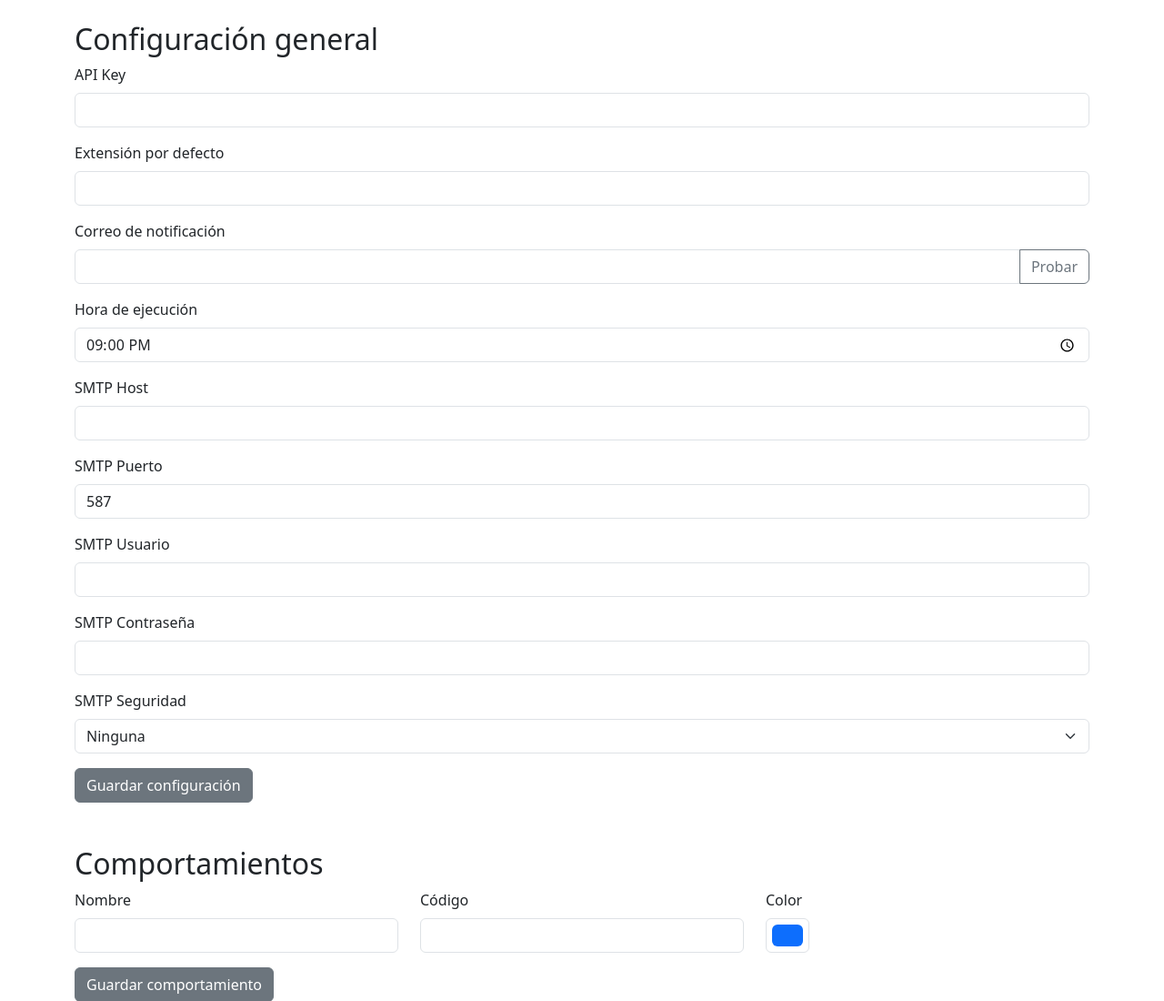
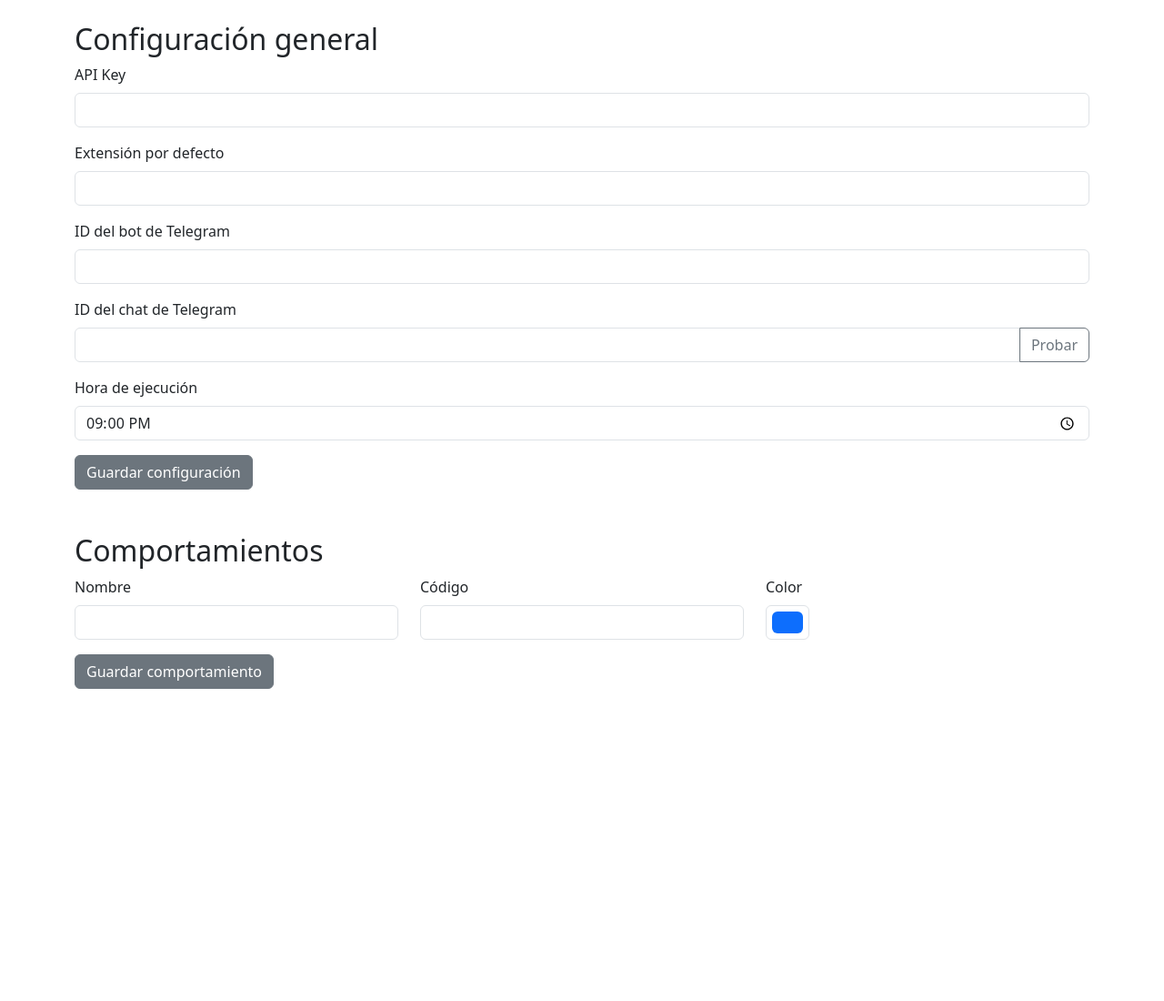
Before and after one commit to DiegoInDaHu/PQMultivoice, a PHP site: page /config.php in a window 1280 px wide. Shown: the part 56-1156 px from the top of the page at 91% size. After the commit the page ends 813 px from the top, so only its background shows below. Run offline with PHP 8.4, Linux system fonts and the light colour scheme; data that the repository does not hold is empty; some libraries are stand-ins or nearby versions.

Commit message:
Use Telegram for behavior notifications

```diff
--- a/config.php
+++ b/config.php
@@ -1,10 +1,6 @@
 <?php
 require __DIR__ . '/db.php';
 // Configuration page with multi-date calendar using Bootstrap and Flatpickr
-
-require __DIR__ . '/vendor/autoload.php';
-use PHPMailer\PHPMailer\PHPMailer;
-use PHPMailer\PHPMailer\Exception;
 
 $pdo->exec('CREATE TABLE IF NOT EXISTS scheduled_calls (
     id INT AUTO_INCREMENT PRIMARY KEY,
@@ -20,12 +16,8 @@ $pdo->exec('CREATE TABLE IF NOT EXISTS settings (
     api_key VARCHAR(255) NOT NULL,
     default_extension VARCHAR(255) DEFAULT NULL,
     execution_time VARCHAR(5) DEFAULT "21:00",
-    notification_email VARCHAR(255) DEFAULT NULL,
-    smtp_host VARCHAR(255) DEFAULT NULL,
-    smtp_port INT DEFAULT 587,
-    smtp_user VARCHAR(255) DEFAULT NULL,
-    smtp_pass VARCHAR(255) DEFAULT NULL,
-    smtp_secure VARCHAR(10) DEFAULT NULL
+    telegram_bot_id VARCHAR(255) DEFAULT NULL,
+    telegram_chat_id VARCHAR(255) DEFAULT NULL
 ) ENGINE=InnoDB DEFAULT CHARSET=utf8mb4');
 try {
     $pdo->exec('ALTER TABLE settings ADD COLUMN default_extension VARCHAR(255) DEFAULT NULL');
@@ -48,26 +40,20 @@ try {
     // Column may already exist
 }
 try {
-    $pdo->exec('ALTER TABLE settings ADD COLUMN notification_email VARCHAR(255) DEFAULT NULL');
+    $pdo->exec('ALTER TABLE settings ADD COLUMN telegram_bot_id VARCHAR(255) DEFAULT NULL');
 } catch (PDOException $e) {
     // Column may already exist
 }
-try { $pdo->exec('ALTER TABLE settings ADD COLUMN smtp_host VARCHAR(255) DEFAULT NULL'); } catch (PDOException $e) {}
-try { $pdo->exec('ALTER TABLE settings ADD COLUMN smtp_port INT DEFAULT 587'); } catch (PDOException $e) {}
-try { $pdo->exec('ALTER TABLE settings ADD COLUMN smtp_user VARCHAR(255) DEFAULT NULL'); } catch (PDOException $e) {}
-try { $pdo->exec('ALTER TABLE settings ADD COLUMN smtp_pass VARCHAR(255) DEFAULT NULL'); } catch (PDOException $e) {}
-try { $pdo->exec('ALTER TABLE settings ADD COLUMN smtp_secure VARCHAR(10) DEFAULT NULL'); } catch (PDOException $e) {}
+try {
+    $pdo->exec('ALTER TABLE settings ADD COLUMN telegram_chat_id VARCHAR(255) DEFAULT NULL');
+} catch (PDOException $e) {}
 
-$settings = $pdo->query('SELECT api_key, default_extension, execution_time, notification_email, smtp_host, smtp_port, smtp_user, smtp_pass, smtp_secure FROM settings WHERE id = 1')->fetch() ?: [];
+$settings = $pdo->query('SELECT api_key, default_extension, execution_time, telegram_bot_id, telegram_chat_id FROM settings WHERE id = 1')->fetch() ?: [];
 $apiKey = $settings['api_key'] ?? '';
 $defaultExtension = $settings['default_extension'] ?? '';
 $executionTime = $settings['execution_time'] ?? '21:00';
-$notificationEmail = $settings['notification_email'] ?? '';
-$smtpHost = $settings['smtp_host'] ?? '';
-$smtpPort = $settings['smtp_port'] ?? 587;
-$smtpUser = $settings['smtp_user'] ?? '';
-$smtpPass = $settings['smtp_pass'] ?? '';
-$smtpSecure = $settings['smtp_secure'] ?? '';
+$telegramBotId = $settings['telegram_bot_id'] ?? '';
+$telegramChatId = $settings['telegram_chat_id'] ?? '';
 
 $message = '';
 
@@ -86,54 +72,29 @@ if ($_SERVER['REQUEST_METHOD'] === 'POST') {
         $newKey = trim($_POST['api_key'] ?? '');
         $newDefault = trim($_POST['default_extension'] ?? '');
         $newTime = trim($_POST['execution_time'] ?? '21:00');
-        $newEmail = trim($_POST['notification_email'] ?? '');
-        $newSmtpHost = trim($_POST['smtp_host'] ?? '');
-        $newSmtpPort = intval($_POST['smtp_port'] ?? 587);
-        $newSmtpUser = trim($_POST['smtp_user'] ?? '');
-        $newSmtpPass = trim($_POST['smtp_pass'] ?? '');
-        $newSmtpSecure = trim($_POST['smtp_secure'] ?? '');
-        $stmt = $pdo->prepare('REPLACE INTO settings (id, api_key, default_extension, execution_time, notification_email, smtp_host, smtp_port, smtp_user, smtp_pass, smtp_secure) VALUES (1, :api_key, :default_extension, :execution_time, :notification_email, :smtp_host, :smtp_port, :smtp_user, :smtp_pass, :smtp_secure)');
-        $stmt->execute([':api_key' => $newKey, ':default_extension' => $newDefault, ':execution_time' => $newTime, ':notification_email' => $newEmail, ':smtp_host' => $newSmtpHost, ':smtp_port' => $newSmtpPort, ':smtp_user' => $newSmtpUser, ':smtp_pass' => $newSmtpPass, ':smtp_secure' => $newSmtpSecure]);
+        $newBot = trim($_POST['telegram_bot_id'] ?? '');
+        $newChat = trim($_POST['telegram_chat_id'] ?? '');
+        $stmt = $pdo->prepare('REPLACE INTO settings (id, api_key, default_extension, execution_time, telegram_bot_id, telegram_chat_id) VALUES (1, :api_key, :default_extension, :execution_time, :telegram_bot_id, :telegram_chat_id)');
+        $stmt->execute([':api_key' => $newKey, ':default_extension' => $newDefault, ':execution_time' => $newTime, ':telegram_bot_id' => $newBot, ':telegram_chat_id' => $newChat]);
         $apiKey = $newKey;
         $defaultExtension = $newDefault;
         $executionTime = $newTime;
-        $notificationEmail = $newEmail;
-        $smtpHost = $newSmtpHost;
-        $smtpPort = $newSmtpPort;
-        $smtpUser = $newSmtpUser;
-        $smtpPass = $newSmtpPass;
-        $smtpSecure = $newSmtpSecure;
+        $telegramBotId = $newBot;
+        $telegramChatId = $newChat;
         $message = 'Configuración actualizada.';
-    } elseif ($action === 'send_test_email') {
-        $email = trim($_POST['notification_email'] ?? '');
-        $smtpHost = trim($_POST['smtp_host'] ?? $smtpHost);
-        $smtpPort = intval($_POST['smtp_port'] ?? $smtpPort);
-        $smtpUser = trim($_POST['smtp_user'] ?? $smtpUser);
-        $smtpPass = trim($_POST['smtp_pass'] ?? $smtpPass);
-        $smtpSecure = trim($_POST['smtp_secure'] ?? $smtpSecure);
-        if ($email !== '' && $smtpHost !== '' && $smtpUser !== '') {
-            $mail = new PHPMailer(true);
-            try {
-                $mail->isSMTP();
-                $mail->Host = $smtpHost;
-                $mail->SMTPAuth = true;
-                $mail->Username = $smtpUser;
-                $mail->Password = $smtpPass;
-                if ($smtpSecure !== '') { $mail->SMTPSecure = $smtpSecure; }
-                $mail->Port = $smtpPort ?: 587;
-                $mail->setFrom($smtpUser);
-                $mail->addAddress($email);
-                $mail->Subject = 'Prueba de notificación';
-                $mail->Body = 'Este es un mensaje de prueba.';
-                $mail->send();
-                $message = 'Correo de prueba enviado.';
-            } catch (Exception $e) {
-                $message = 'Error al enviar el correo de prueba: ' . $mail->ErrorInfo;
-            }
+    } elseif ($action === 'send_test_message') {
+        $bot = trim($_POST['telegram_bot_id'] ?? $telegramBotId);
+        $chat = trim($_POST['telegram_chat_id'] ?? $telegramChatId);
+        if ($bot !== '' && $chat !== '') {
+            $text = urlencode('Mensaje de prueba.');
+            $url = "https://api.telegram.org/bot{$bot}/sendMessage?chat_id={$chat}&text={$text}";
+            $res = @file_get_contents($url);
+            $message = $res !== false ? 'Mensaje de prueba enviado.' : 'Error al enviar el mensaje de prueba.';
         } else {
-            $message = 'Configuración SMTP incompleta o correo no válido.';
+            $message = 'Bot ID y Chat ID son obligatorios.';
         }
-        $notificationEmail = $email;
+        $telegramBotId = $bot;
+        $telegramChatId = $chat;
     } elseif ($action === 'save_behavior') {
         $behaviorId = intval($_POST['behavior_id'] ?? 0);
         $behaviorName = trim($_POST['behavior_name'] ?? '');
@@ -211,39 +172,19 @@ $behaviors = $pdo->query('SELECT id, name, code, color FROM behaviors ORDER BY n
             <input type="text" class="form-control" name="default_extension" id="default_extension" value="<?= htmlspecialchars($defaultExtension) ?>">
         </div>
         <div class="mb-3">
-            <label for="notification_email" class="form-label">Correo de notificación</label>
+            <label for="telegram_bot_id" class="form-label">ID del bot de Telegram</label>
+            <input type="text" class="form-control" name="telegram_bot_id" id="telegram_bot_id" value="<?= htmlspecialchars($telegramBotId) ?>">
+        </div>
+        <div class="mb-3">
+            <label for="telegram_chat_id" class="form-label">ID del chat de Telegram</label>
             <div class="input-group">
-                <input type="email" class="form-control" name="notification_email" id="notification_email" value="<?= htmlspecialchars($notificationEmail) ?>">
-                <button class="btn btn-outline-secondary" type="button" id="testEmailBtn">Probar</button>
+                <input type="text" class="form-control" name="telegram_chat_id" id="telegram_chat_id" value="<?= htmlspecialchars($telegramChatId) ?>">
+                <button class="btn btn-outline-secondary" type="button" id="testMessageBtn">Probar</button>
             </div>
         </div>
         <div class="mb-3">
             <label for="execution_time" class="form-label">Hora de ejecución</label>
             <input type="time" class="form-control" name="execution_time" id="execution_time" value="<?= htmlspecialchars($executionTime) ?>">
-        </div>
-        <div class="mb-3">
-            <label for="smtp_host" class="form-label">SMTP Host</label>
-            <input type="text" class="form-control" name="smtp_host" id="smtp_host" value="<?= htmlspecialchars($smtpHost) ?>">
-        </div>
-        <div class="mb-3">
-            <label for="smtp_port" class="form-label">SMTP Puerto</label>
-            <input type="number" class="form-control" name="smtp_port" id="smtp_port" value="<?= htmlspecialchars($smtpPort) ?>">
-        </div>
-        <div class="mb-3">
-            <label for="smtp_user" class="form-label">SMTP Usuario</label>
-            <input type="text" class="form-control" name="smtp_user" id="smtp_user" value="<?= htmlspecialchars($smtpUser) ?>">
-        </div>
-        <div class="mb-3">
-            <label for="smtp_pass" class="form-label">SMTP Contraseña</label>
-            <input type="password" class="form-control" name="smtp_pass" id="smtp_pass" value="<?= htmlspecialchars($smtpPass) ?>">
-        </div>
-        <div class="mb-3">
-            <label for="smtp_secure" class="form-label">SMTP Seguridad</label>
-            <select class="form-select" name="smtp_secure" id="smtp_secure">
-                <option value="" <?= $smtpSecure=='' ? 'selected' : '' ?>>Ninguna</option>
-                <option value="tls" <?= $smtpSecure=='tls' ? 'selected' : '' ?>>TLS</option>
-                <option value="ssl" <?= $smtpSecure=='ssl' ? 'selected' : '' ?>>SSL</option>
-            </select>
         </div>
         <button type="submit" class="btn btn-secondary">Guardar configuración</button>
     </form>
@@ -299,9 +240,9 @@ $behaviors = $pdo->query('SELECT id, name, code, color FROM behaviors ORDER BY n
 </div>
 <script src="https://cdn.jsdelivr.net/npm/bootstrap@5.3.2/dist/js/bootstrap.bundle.min.js"></script>
 <script>
-document.getElementById('testEmailBtn').addEventListener('click', function () {
+document.getElementById('testMessageBtn').addEventListener('click', function () {
     var form = this.closest('form');
-    form.querySelector('input[name="action"]').value = 'send_test_email';
+    form.querySelector('input[name="action"]').value = 'send_test_message';
     form.submit();
 });
 </script>
```
Also changed, not shown: calendar.php (+6 -2 lines), calls.php (+18 -45 lines), run_scheduled.php (+18 -45 lines).
